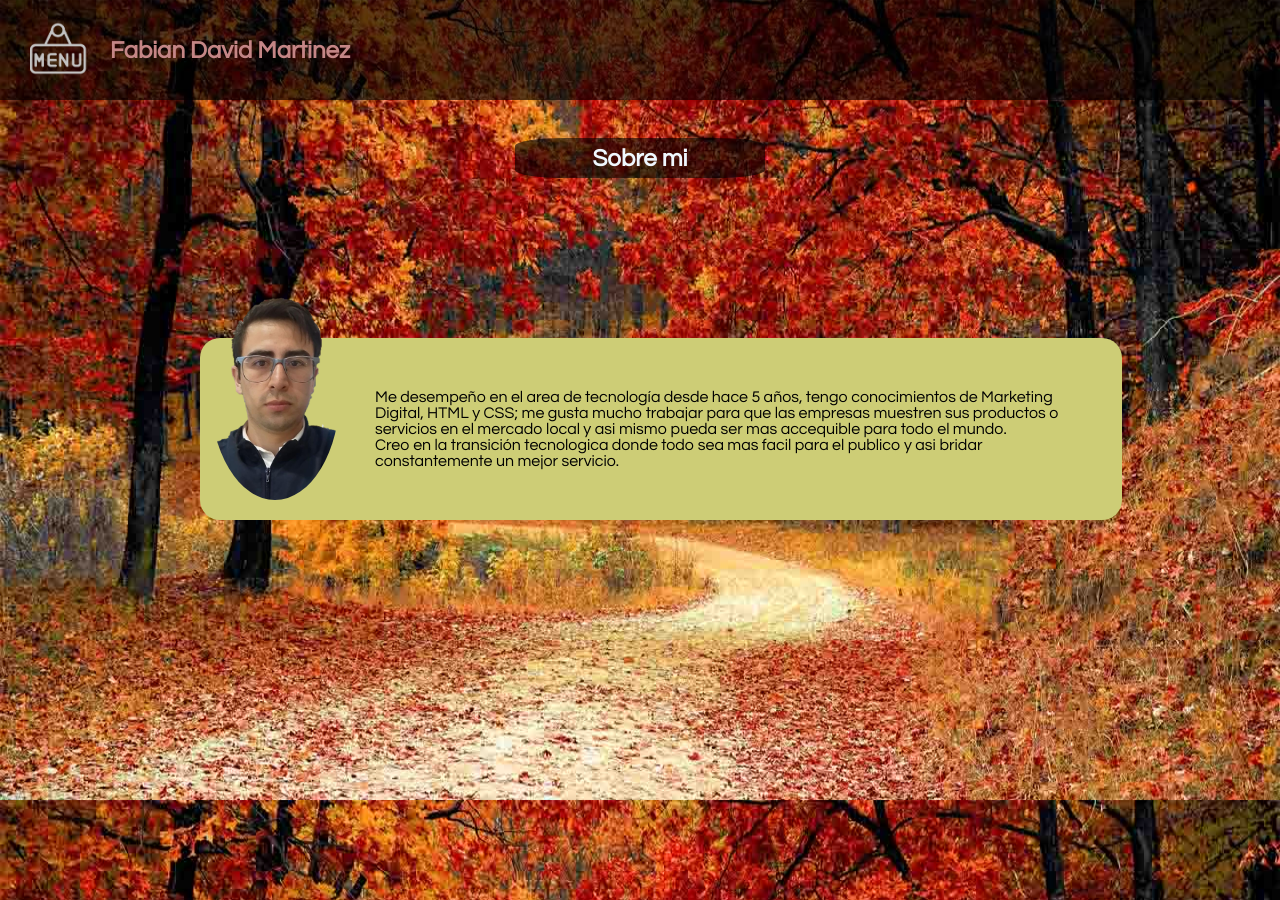
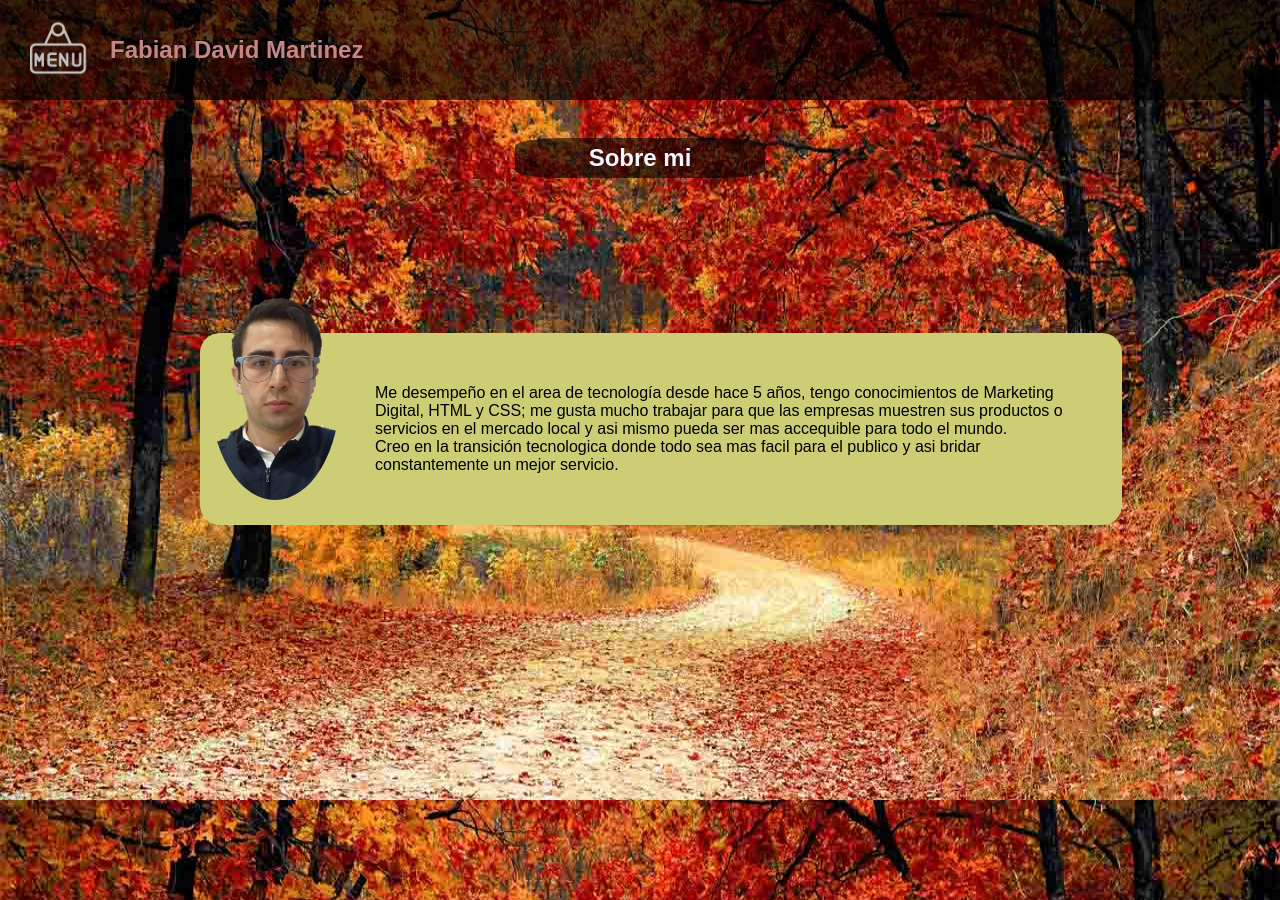
Before and after one commit to fabian-marthin/Curriculum, a plain HTML site: page CURRICULUM/index.html in a window 1280 px wide. Drawn offline with Linux system fonts and the light colour scheme.

Commit message:
cambie el texto

```diff
--- a/CURRICULUM/style.css
+++ b/CURRICULUM/style.css
@@ -3,7 +3,7 @@
     box-sizing: border-box;
     padding: 0;
     margin: 0;
-    font-family: 'Questrial', sans-serif;
+    font-family: 'arial', sans-serif;
 }
 body{
     background-image: url(./fondo.jpg);
```
